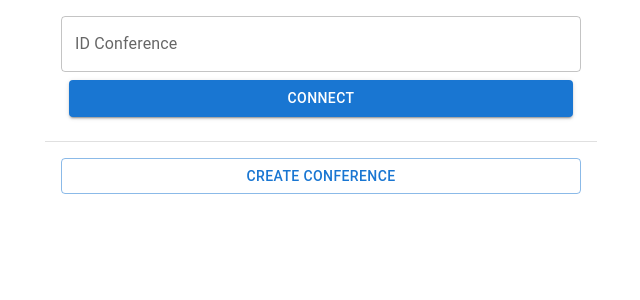
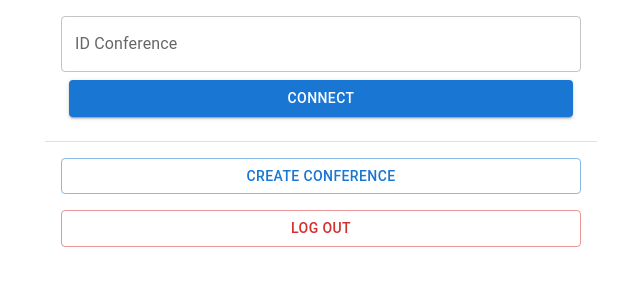
Before and after one commit to russian-proger/vibux, a React app: page / in a window 1280 px wide. Shown: the top 300 px of the page, without its empty margins (319-959 px from the left). Built offline with nearby package versions, Linux system fonts and the light colour scheme; the HTML template or start-up script is replaced by a standard one.

Commit message:
added logout button on index page

```diff
--- a/client/pages/index.jsx
+++ b/client/pages/index.jsx
@@ -41,6 +41,11 @@ export default function Index(props) {
         navigate(`/conference/${conference_id}`);
     }
 
+    const onLogout = async () => {
+        const {conference_id} = await API.Conference.create();
+        navigate(`/logout`);
+    }
+
     return (
         <Container maxWidth={'sm'}>
             <Box m={2}>
@@ -59,6 +64,12 @@ export default function Index(props) {
                     <Button onClick={onCreate} variant={'outlined'}>Create Conference</Button>
                 </FormControl>
             </Box>
+
+            <Box m={2}>
+                <FormControl fullWidth>
+                    <Button onClick={onLogout} variant={'outlined'} color='error'>log out</Button>
+                </FormControl>
+            </Box>
         </Container>
     );
 }
```
Also changed, not shown: 1 other file (tests, documents, lock files or other folders).
